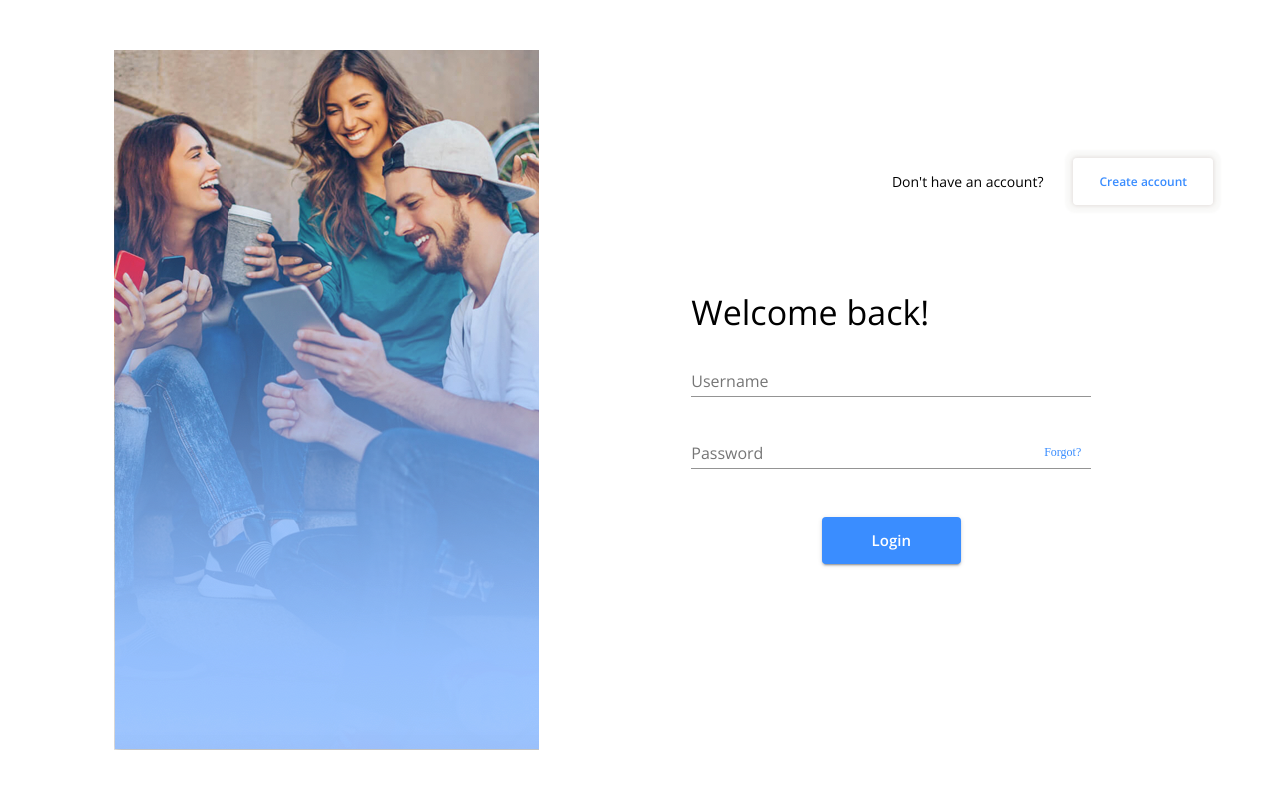
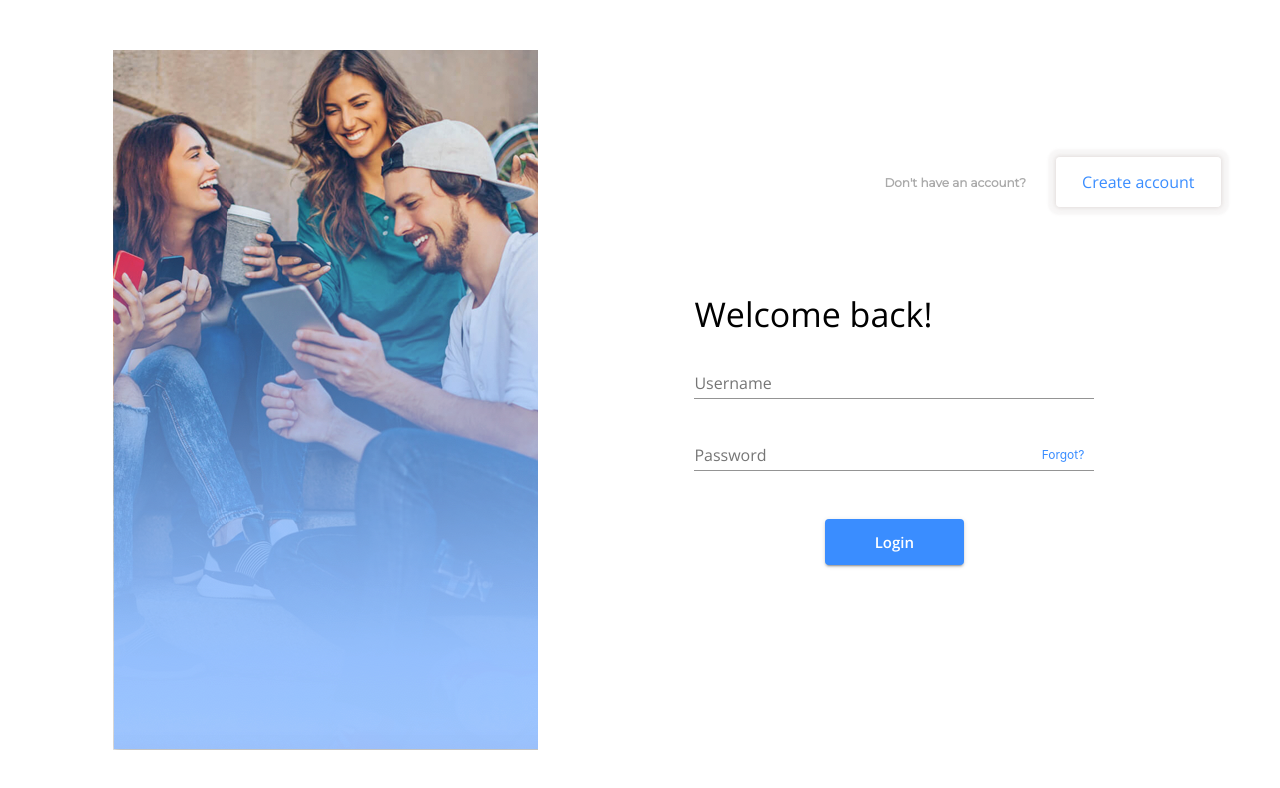
Before and after one commit to jamezmca/messenger-2600, a React (Create React App) app in the folder client/: page /login in a window 1280 px wide. Shown: the top 788 px of the page. Built offline with nearby package versions, Linux system fonts and the light colour scheme; no server answers.

Commit message:
updated some of the fonts
now the button fonts work correctly

```diff
--- a/client/public/index.html
+++ b/client/public/index.html
@@ -1,5 +1,6 @@
 <!DOCTYPE html>
 <html lang="en">
+
 <head>
   <meta charset="utf-8" />
   <meta name="viewport" content="width=device-width, initial-scale=1" />
@@ -9,11 +10,12 @@
     -->
 
   <link rel="manifest" href="%PUBLIC_URL%/manifest.json" />
-    <link
-      href="https://fonts.googleapis.com/css2?family=Open+Sans:wght@400;600&display=swap|Material+Icons"
-      rel="stylesheet"
-      type="text/css"
-    />
+  <link href="https://fonts.googleapis.com/css2?family=Montserrat&family=Open+Sans:wght@400;600&display=swap|Material+Icons"
+    rel="stylesheet" type="text/css" />
+  <!-- <link rel="preconnect" href="https://fonts.googleapis.com">
+  <link rel="preconnect" href="https://fonts.gstatic.com" crossorigin>
+  <link href="https://fonts.googleapis.com/css2?family=Montserrat&family=Open+Sans:wght@400;600&display=swap"
+    rel="stylesheet"> -->
   <!--
       Notice the use of %PUBLIC_URL% in the tags above.
       It will be replaced with the URL of the `public` folder during the build.
@@ -25,6 +27,7 @@
     -->
   <title>Messenger</title>
 </head>
+
 <body>
   <noscript>You need to enable JavaScript to run this app.</noscript>
   <div id="root"></div>
@@ -39,4 +42,5 @@
       To create a production bundle, use `npm run build` or `yarn build`.
     -->
 </body>
+
 </html>
--- a/client/src/Login.js
+++ b/client/src/Login.js
@@ -22,7 +22,6 @@ const useStyles = makeStyles((theme) => ({
   root: {
     minHeight: '100vh',
     width: '100vw',
-    fontFamily: 'Open-sans'
   },
   image: {
     backgroundRepeat: 'no-repeat',
@@ -51,7 +50,7 @@ const useStyles = makeStyles((theme) => ({
     position: 'absolute',
     fontSize: 12,
     color: theme.palette.primary.main,
-    cursor: 'pointer'
+    cursor: 'pointer',
   },
   box: {
     display: 'flex'
@@ -62,14 +61,16 @@ const useStyles = makeStyles((theme) => ({
   createAccountButton: {
     marginLeft: 30,
     border: 'none',
-    boxShadow: '0 0 4px 1px hsla(10, 10%, 65%, 0.3), 0 0 2px 8px hsla(10, 10%, 90%, 0.2)',
+    boxShadow: '0 0 4px 1px hsla(10, 10%, 65%, 0.3), 0 0 2px 8px hsla(10, 10%, 90%, 0.3)',
     fontSize: 12,
     border: '1px solid white',
-    padding: '12px 25px'
+    padding: '12px 25px',
+    fontFamily: 'Monserrat'
+
   },
   loginButton: {
     marginTop: 40,
-    padding: '10px 50px'
+    padding: '10px 50px',
   },
   contentContainer: {
     padding: 30,
@@ -77,6 +78,12 @@ const useStyles = makeStyles((theme) => ({
   },
   createAccountContainer: {
     height: 'maxContent'
+  },
+  noAccountText: {
+    fontSize: 12,
+    color: '#aaa',
+    fontWeight: 600,
+    fontFamily: 'Montserrat'
   }
 
 }))
@@ -113,13 +120,15 @@ const Login = (props) => {
         <Grid container item xs={12} sm={7} className={classes.contentContainer}>
           {/* this one for the register */}
           <Grid container item xs={12} sm={12} alignItems="center" justifyContent="flex-end">
-            <Typography variant="subtitle2">Don't have an account?</Typography>
+            <Typography variant="body2" className={classes.noAccountText}>Don't have an account?</Typography>
             <Button
               variant="outlined"
               color="primary"
               size="large"
               className={classes.createAccountButton}
-              onClick={() => history.push("/register")}>Create account</Button>
+              onClick={() => history.push("/register")}>
+                <Typography className={classes.buttonText}>Create account</Typography>
+              </Button>
           </Grid>
 
 
--- a/client/src/index.css
+++ b/client/src/index.css
@@ -1,5 +1,3 @@
-@import url('https://fonts.googleapis.com/css2?family=Open+Sans:wght@400;600&display=swap');
-
 body {
   margin: 0;
   font-family: -apple-system, BlinkMacSystemFont, "Segoe UI", "Roboto", "Oxygen", "Ubuntu",
```
Lines whose indentation alone changed are shown as unchanged.
